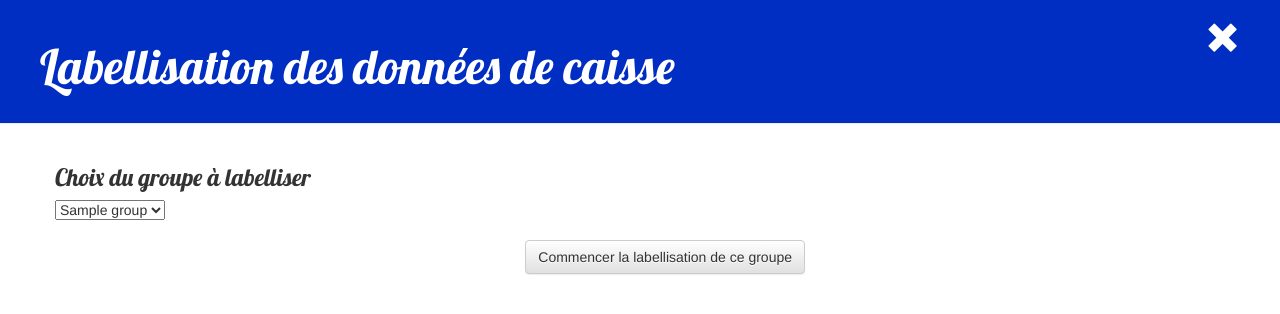
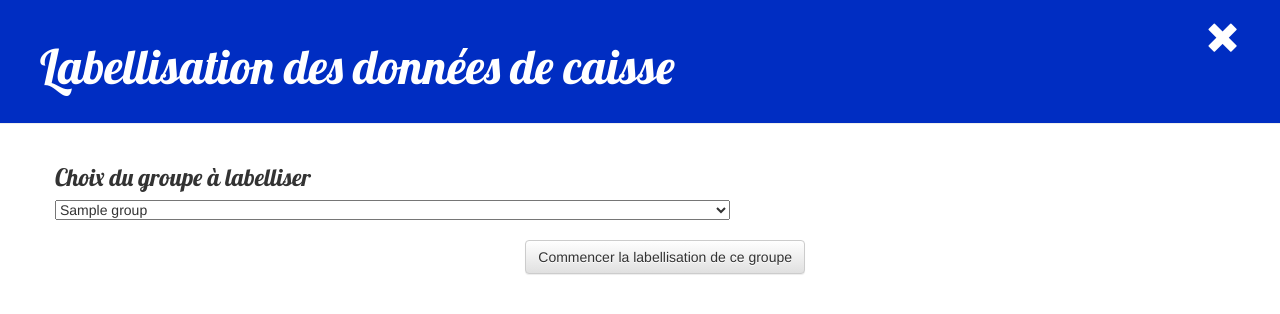
Before and after one commit to InseeFrLab/product-labelling, a Django app: template apps/endpoints/templates/endpoints/labelling_groupChoice.html in a window 1280 px wide. Shown: the top 314 px of the page. Run offline with Django 3.2, Linux system fonts and the light colour scheme; the template is opened without the code that fills it: most values are stand-ins (such as "Sample title", 1, 10 or a date in 2020); parts of the project's set-up code (start-up, migrations or seed data) failed here and were passed over; some libraries are stand-ins or nearby versions.

Commit message:
Update blog.css
Ajout d'un style au menu déroulant

```diff
--- a/apps/endpoints/static/css/blog.css
+++ b/apps/endpoints/static/css/blog.css
@@ -48,3 +48,7 @@ h1, h2, h3, h4 {
 p.sep {
     margin-bottom: 20px;
 }
+
+.scrolling {
+    width: 90%;
+}
```
